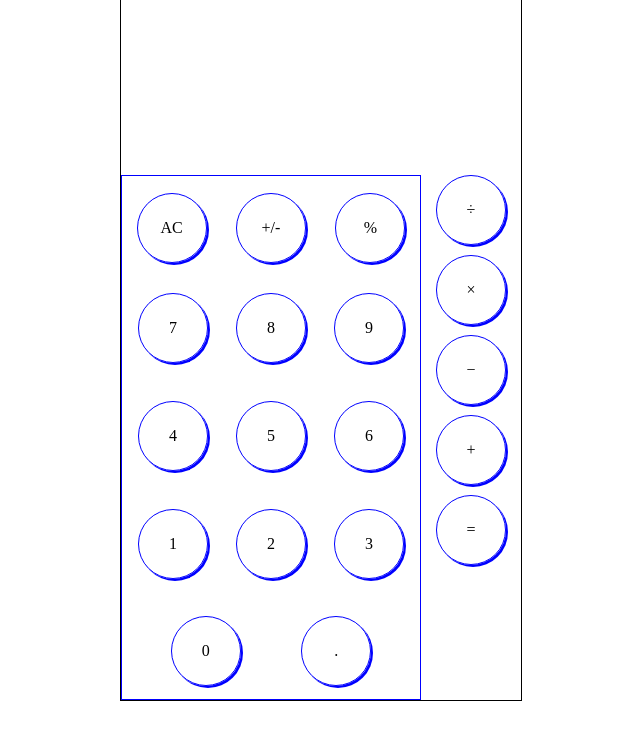
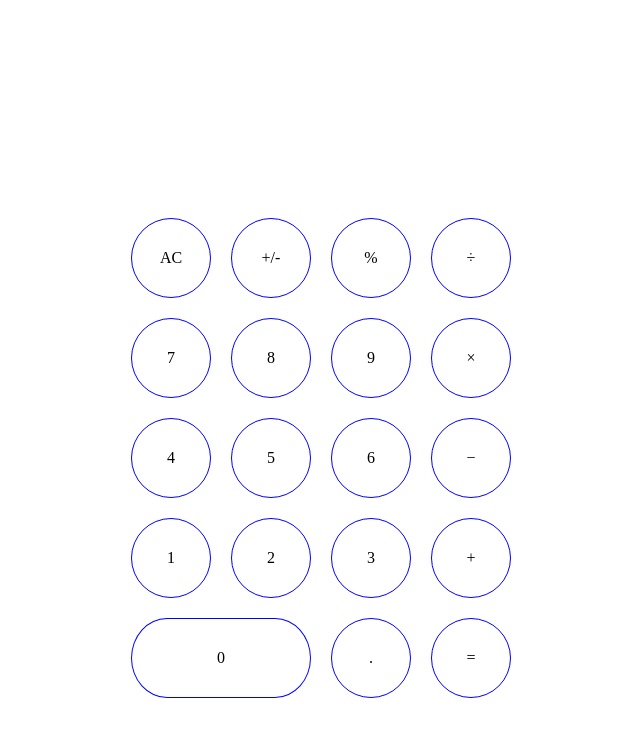
Before and after one commit to EhssanB/05-calculator, a plain HTML site: page index.html in a window 1280 px wide. Shown: the whole page, without its empty margins (319-959 px from the left). Drawn offline with Linux system fonts and the light colour scheme.

Commit message:
correct button sizing and layout

```diff
--- a/style.css
+++ b/style.css
@@ -1,7 +1,5 @@
 * {
     box-sizing: border-box;
-    padding: 0;
-    margin: 0;
 }
 
 body {
@@ -11,36 +9,31 @@ body {
 }
 
     .calc-ui {
-        outline: 1px black solid;
 
         height: 700px;
         width: 400px;
     }
 
         .display {
-            /*border: 5px blue solid;*/
 
-            height: 25%;
-            width: 100%;
+            height: 200px;
+            width: 400px;
         }
 
         .buttons {
-            /*border: 5px red solid;*/
 
             display: flex;
 
-            height: 75%;
-            width: 100%;
+            height: 500px;
+            width: 400px;
         }
 
             .main-grid {
-                border: 1px blue solid;
-
                 display: flex;
                 flex-direction: column;
 
-                height: 100%;
-                width: 75%;
+                height: 500px;
+                width: 300px;
             }
 
                 .top-row {
@@ -48,25 +41,23 @@ body {
 
                     display: flex;
 
-                    justify-content: space-around;
-                    align-items: center;
-
-                    height: 20%;
-                    width: 100%;
+                    height: 100px;
+                    width: 300px;
                 }
 
                     .clear, .sign, .percent {
                         border: 1px solid blue;
                         border-radius: 50%;
-                        box-shadow: 2px 2px 0px blue;
 
                         display: flex;
 
                         justify-content: center;
                         align-items: center;
 
-                        height: 70px;
-                        width: 70px;
+                        height: 80px;
+                        width: 80px;
+
+                        margin: 10px;
 
                     }
 
@@ -76,28 +67,28 @@ body {
                     display: flex;
                     flex-wrap: wrap;
 
-                    justify-content: space-evenly;
-                    align-items: center;
-
-                    gap:12px;
-
-                    height: 80%;
-                    width: 100%;
+                    height: 400px;
+                    width: 300px;
                 }
 
                     .number {
                         border: 1px solid blue;
                         border-radius: 50%;
-                        box-shadow: 2px 2px 0px blue;
 
                         display: flex;
 
                         justify-content: center;
                         align-items: center;
 
-                        height: 70px;
-                        width: 70px;
+                        height: 80px;
+                        width: 80px;
 
+                        margin: 10px;
+                    }
+
+                    #number0 {
+                        border-radius: 20% / 50%;
+                        width: 180px;
                     }
 
             .op-grid {
@@ -106,24 +97,21 @@ body {
                 display: flex;
                 flex-direction: column;
 
-                align-items: center;
-
-                gap: 10px;
-
-                height: 100%;
-                width: 25%;
+                height: 500px;
+                width: 100px;
             }
 
                 .op {
                     border: 1px solid blue;
                     border-radius: 50%;
-                    box-shadow: 2px 2px 0px blue;
 
                     display: flex;
 
                     justify-content: center;
                     align-items: center;
 
-                    height: 70px;
-                    width: 70px;
+                    height: 80px;
+                    width: 80px;
+
+                    margin: 10px;
                 }
```
